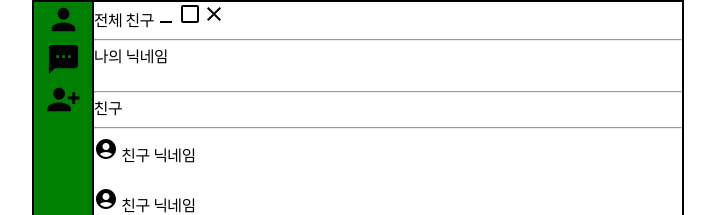
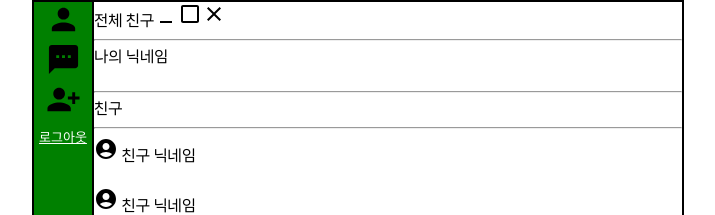
Before and after one commit to Line-Clone/Line_clone_front, a React (Create React App) app: page / in a window 1280 px wide. Shown: the top 215 px of the page, without its empty margins (282-997 px from the left). Built offline with nearby package versions, Linux system fonts and the light colour scheme.

Commit message:
✨Feat: FriendList에 로그아웃 기능 추가

```diff
--- a/package.json
+++ b/package.json
@@ -19,7 +19,7 @@
     "react-dom": "^18.2.0",
     "react-hook-form": "^7.41.1",
     "react-redux": "^8.0.5",
-    "react-router-dom": "^6.6.0",
+    "react-router-dom": "^6.6.1",
     "react-scripts": "5.0.1",
     "react-stomp": "^5.1.0",
     "redux": "^4.2.0",
--- /dev/null
+++ b/src/components/common/TextButton.jsx
@@ -0,0 +1,30 @@
+import React from "react";
+import styled from "styled-components";
+
+const TextClick = styled.button`
+  border: none;
+  text-decoration: underline;
+  font-size: ${(props) => props.fontSize || "13px"};
+  background-color: transparent;
+  width: ${(props) => props.width || "auto"};
+  height: ${(props) => props.height || "auto"};
+  cursor: pointer;
+  color: white;
+  padding: 5px;
+`;
+
+function TextButton({ width, height, children, fontsize, onClick, margin }) {
+  return (
+    <TextClick
+      width={width}
+      height={height}
+      fontsize={fontsize}
+      onClick={onClick}
+      margin={margin}
+    >
+      <span>{children}</span>
+    </TextClick>
+  );
+}
+
+export default TextButton;
--- a/src/components/feature/detail/Chat.jsx
+++ b/src/components/feature/detail/Chat.jsx
@@ -1,245 +1,11 @@
-// import React, { useEffect, useState } from "react";
-// import { over } from "stompjs";
-// import SockJS from "sockjs-client";
+import React from "react";
+import Stomp from "stompjs";
+import SockJS from "sockjs-client";
 
-// var stompClient = null;
-// const ChatRoom = () => {
-//   const [privateChats, setPrivateChats] = useState(new Map());
-//   const [publicChats, setPublicChats] = useState([]);
-//   const [tab, setTab] = useState("CHATROOM");
-//   const [userData, setUserData] = useState({
-//     username: "",
-//     receivername: "",
-//     connected: false,
-//     message: "",
-//   });
-//   useEffect(() => {
-//     console.log(userData);
-//   }, [userData]);
+function Chat() {
+  const sock = new SockJS("/ws/chat");
+  const stomp = Stomp.over(sock);
+  return <div>아아아</div>;
+}
 
-//   const connect = () => {
-//     let Sock = new SockJS("http://localhost:3002/ws");
-//     stompClient = over(Sock);
-//     stompClient.connect({}, onConnected, onError);
-//   };
-
-//   const onConnected = () => {
-//     setUserData({ ...userData, connected: true });
-//     stompClient.subscribe("/chatroom/public", onMessageReceived);
-//     stompClient.subscribe(
-//       "/user/" + userData.username + "/private",
-//       onPrivateMessage
-//     );
-//     userJoin();
-//   };
-
-//   const userJoin = () => {
-//     var chatMessage = {
-//       senderName: userData.username,
-//       status: "JOIN",
-//     };
-//     stompClient.send("/app/message", {}, JSON.stringify(chatMessage));
-//   };
-
-//   const onMessageReceived = (payload) => {
-//     var payloadData = JSON.parse(payload.body);
-//     switch (payloadData.status) {
-//       case "JOIN":
-//         if (!privateChats.get(payloadData.senderName)) {
-//           privateChats.set(payloadData.senderName, []);
-//           setPrivateChats(new Map(privateChats));
-//         }
-//         break;
-//       case "MESSAGE":
-//         publicChats.push(payloadData);
-//         setPublicChats([...publicChats]);
-//         break;
-//       default:
-//     }
-//   };
-
-//   const onPrivateMessage = (payload) => {
-//     console.log(payload);
-//     var payloadData = JSON.parse(payload.body);
-//     if (privateChats.get(payloadData.senderName)) {
-//       privateChats.get(payloadData.senderName).push(payloadData);
-//       setPrivateChats(new Map(privateChats));
-//     } else {
-//       let list = [];
-//       list.push(payloadData);
-//       privateChats.set(payloadData.senderName, list);
-//       setPrivateChats(new Map(privateChats));
-//     }
-//   };
-
-//   const onError = (err) => {
-//     console.log(err);
-//   };
-
-//   const handleMessage = (event) => {
-//     const { value } = event.target;
-//     setUserData({ ...userData, message: value });
-//   };
-//   const sendValue = () => {
-//     if (stompClient) {
-//       var chatMessage = {
-//         senderName: userData.username,
-//         message: userData.message,
-//         status: "MESSAGE",
-//       };
-//       console.log(chatMessage);
-//       stompClient.send("/app/message", {}, JSON.stringify(chatMessage));
-//       setUserData({ ...userData, message: "" });
-//     }
-//   };
-
-//   const sendPrivateValue = () => {
-//     if (stompClient) {
-//       var chatMessage = {
-//         senderName: userData.username,
-//         receiverName: tab,
-//         message: userData.message,
-//         status: "MESSAGE",
-//       };
-
-//       if (userData.username !== tab) {
-//         privateChats.get(tab).push(chatMessage);
-//         setPrivateChats(new Map(privateChats));
-//       }
-//       stompClient.send("/app/private-message", {}, JSON.stringify(chatMessage));
-//       setUserData({ ...userData, message: "" });
-//     }
-//   };
-
-//   const handleUsername = (event) => {
-//     const { value } = event.target;
-//     setUserData({ ...userData, username: value });
-//   };
-
-//   const registerUser = () => {
-//     connect();
-//   };
-//   return (
-//     <div className="container">
-//       {userData.connected ? (
-//         <div className="chat-box">
-//           <div className="member-list">
-//             <ul>
-//               <li
-//                 onClick={() => {
-//                   setTab("CHATROOM");
-//                 }}
-//                 className={`member ${tab === "CHATROOM" && "active"}`}
-//               >
-//                 Chatroom
-//               </li>
-//               {[...privateChats.keys()].map((name, index) => (
-//                 <li
-//                   onClick={() => {
-//                     setTab(name);
-//                   }}
-//                   className={`member ${tab === name && "active"}`}
-//                   key={index}
-//                 >
-//                   {name}
-//                 </li>
-//               ))}
-//             </ul>
-//           </div>
-//           {tab === "CHATROOM" && (
-//             <div className="chat-content">
-//               <ul className="chat-messages">
-//                 {publicChats.map((chat, index) => (
-//                   <li
-//                     className={`message ${chat.senderName ===
-//                       userData.username && "self"}`}
-//                     key={index}
-//                   >
-//                     {chat.senderName !== userData.username && (
-//                       <div className="avatar">{chat.senderName}</div>
-//                     )}
-//                     <div className="message-data">{chat.message}</div>
-//                     {chat.senderName === userData.username && (
-//                       <div className="avatar self">{chat.senderName}</div>
-//                     )}
-//                   </li>
-//                 ))}
-//               </ul>
-
-//               <div className="send-message">
-//                 <input
-//                   type="text"
-//                   className="input-message"
-//                   placeholder="enter the message"
-//                   value={userData.message}
-//                   onChange={handleMessage}
-//                 />
-//                 <button
-//                   type="button"
-//                   className="send-button"
-//                   onClick={sendValue}
-//                 >
-//                   send
-//                 </button>
-//               </div>
-//             </div>
-//           )}
-//           {tab !== "CHATROOM" && (
-//             <div className="chat-content">
-//               <ul className="chat-messages">
-//                 {[...privateChats.get(tab)].map((chat, index) => (
-//                   <li
-//                     className={`message ${chat.senderName ===
-//                       userData.username && "self"}`}
-//                     key={index}
-//                   >
-//                     {chat.senderName !== userData.username && (
-//                       <div className="avatar">{chat.senderName}</div>
-//                     )}
-//                     <div className="message-data">{chat.message}</div>
-//                     {chat.senderName === userData.username && (
-//                       <div className="avatar self">{chat.senderName}</div>
-//                     )}
-//                   </li>
-//                 ))}
-//               </ul>
-
-//               <div className="send-message">
-//                 <input
-//                   type="text"
-//                   className="input-message"
-//                   placeholder="enter the message"
-//                   value={userData.message}
-//                   onChange={handleMessage}
-//                 />
-//                 <button
-//                   type="button"
-//                   className="send-button"
-//                   onClick={sendPrivateValue}
-//                 >
-//                   send
-//                 </button>
-//               </div>
-//             </div>
-//           )}
-//         </div>
-//       ) : (
-//         <div className="register">
-//           <input
-//             id="user-name"
-//             placeholder="Enter your name"
-//             name="userName"
-//             value={userData.username}
-//             onChange={handleUsername}
-//             margin="normal"
-//           />
-//           <button type="button" onClick={registerUser}>
-//             connect
-//           </button>
-//         </div>
-//       )}
-//     </div>
-//   );
-// };
-
-// export default ChatRoom;
+export default Chat;
--- a/src/components/feature/login/Login.jsx
+++ b/src/components/feature/login/Login.jsx
@@ -3,7 +3,6 @@ import styled from "styled-components";
 import { Link, useNavigate } from "react-router-dom";
 import Banner from "../../../assets/img/line_banner.png";
 import { useForm } from "react-hook-form";
-import { authInstance } from "../../../core/api/axios";
 import { postLogin } from "../../../redux/modules/authSlice";
 
 function Login() {
--- a/src/components/feature/login/Signup.jsx
+++ b/src/components/feature/login/Signup.jsx
@@ -1,4 +1,4 @@
-import React, { useState } from "react";
+import React from "react";
 import styled from "styled-components";
 import Banner from "../../../assets/img/line_banner.png";
 import { useForm } from "react-hook-form";
@@ -17,7 +17,6 @@ function Signup() {
   const onSubmit = async (data) => {
     console.log("data:", data);
     await postSignup(data).then(
-      (response) => localStorage.setItem("id", response.headers.authorization),
       alert("회원가입이 완료되었습니다. 다시 로그인 해 주세요"),
       navigation("/login")
     );
@@ -37,7 +36,8 @@ function Signup() {
               {...register("username", {
                 required: "이메일을 입력해주세요.",
                 pattern: {
-                  value: /^[0-9a-zA-Z]([-_.]?[0-9a-zA-Z])*@[0-9a-zA-Z]([-_.]?[0-9a-zA-Z])*.[a-zA-Z]{2,3}$/i,
+                  value:
+                    /^[0-9a-zA-Z]([-_.]?[0-9a-zA-Z])*@[0-9a-zA-Z]([-_.]?[0-9a-zA-Z])*.[a-zA-Z]{2,3}$/i,
                   message: "올바른 이메일 형식이 아닙니다.",
                 },
               })}
@@ -71,7 +71,8 @@ function Signup() {
               {...register("password", {
                 required: "비밀번호를 입력해주세요.",
                 pattern: {
-                  value: /(?=.*\d{1,50})(?=.*[~`!@#$%\^&*()-+=]{1,50})(?=.*[a-zA-Z]{2,50}).{8,16}$/,
+                  value:
+                    /(?=.*\d{1,50})(?=.*[~`!@#$%&*()-+=]{1,50})(?=.*[a-zA-Z]{2,50}).{8,16}$/,
                   message:
                     "비밀번호는 8~16자로 영문 소문자, 숫자, 특수기호를 조합해서 사용하세요.",
                 },
--- a/src/components/feature/main/FriendList.jsx
+++ b/src/components/feature/main/FriendList.jsx
@@ -7,8 +7,18 @@ import AccountCircleIcon from "@mui/icons-material/AccountCircle";
 import PersonIcon from "@mui/icons-material/Person";
 import SmsIcon from "@mui/icons-material/Sms";
 import PersonAddAlt1Icon from "@mui/icons-material/PersonAddAlt1";
+import TextButton from "../../common/TextButton";
+import { useNavigate } from "react-router-dom";
 
 function FriendList() {
+  const navigate = useNavigate();
+
+  const onLogout = () => {
+    alert("로그아웃 되었습니다.");
+    navigate("/login");
+    localStorage.clear();
+  };
+
   return (
     <div style={OuterStyle}>
       <div style={firstLine}>
@@ -20,6 +30,9 @@ function FriendList() {
         </div>
         <div>
           <PersonAddAlt1Icon fontSize="large" />
+        </div>
+        <div>
+          <TextButton onClick={onLogout}>로그아웃</TextButton>
         </div>
       </div>
       <div style={secondtLine}>
```
Also changed, not shown: 1 other file (tests, documents, lock files or other folders).
